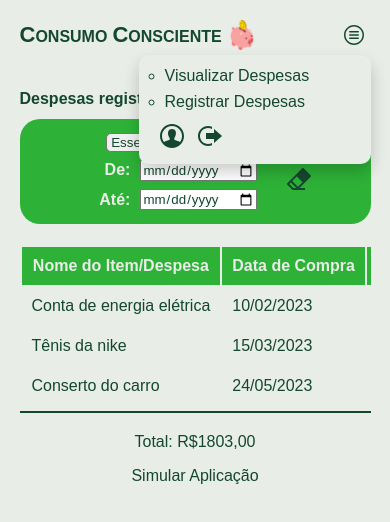
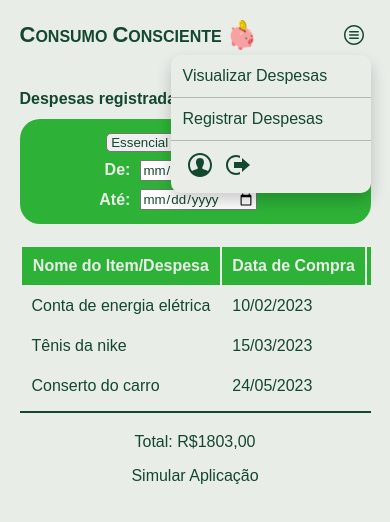
Before and after one commit to ICEI-PUC-Minas-PMV-SI/pmv-si-2023-2-pe1-t3-consumoconsciente, a plain HTML site: page src/paginaDeAdicionarDespesas/index.html in a window 390 px wide. Both pictures are taken after a click on the element 353 px from the left and 35 px from the top of the page. Drawn offline with Linux system fonts and the light colour scheme.

Commit message:
mudei o estilo do dropdown

```diff
--- a/src/paginaDeAdicionarDespesas/style.css
+++ b/src/paginaDeAdicionarDespesas/style.css
@@ -172,7 +172,6 @@ th {
         border-radius: 10px;
         min-width: 200px;
         box-shadow: 0px 8px 16px 0px rgba(0, 0, 0, 0.2);
-        padding: 12px 16px;
         z-index: 1;
     }
 
@@ -186,13 +185,16 @@ th {
     }
 
     #nav-links>li.link {
-        padding: 0;
-        margin-bottom: 0.5em;
-        list-style-type: circle;
+        width: calc(100% - 24px);
+        display: block;
+        margin: 0;
+        padding: 12px;
+        border-bottom: #b2bab1 solid 0.5px;
+        border-radius: 0;
     }
 
     #dropdown-buttons {
-        margin-top: 5px;
+        padding: 12px;
     }
 
     .link {
```
